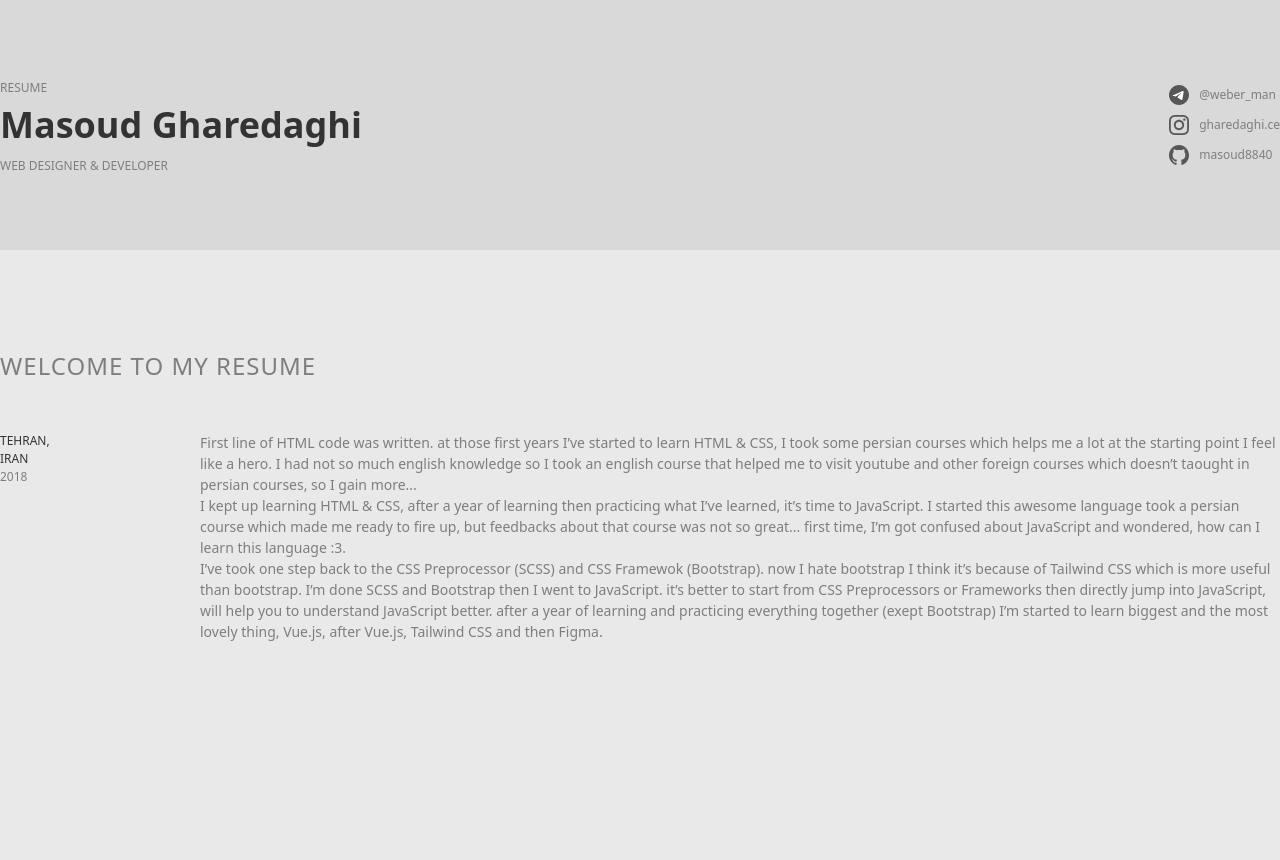
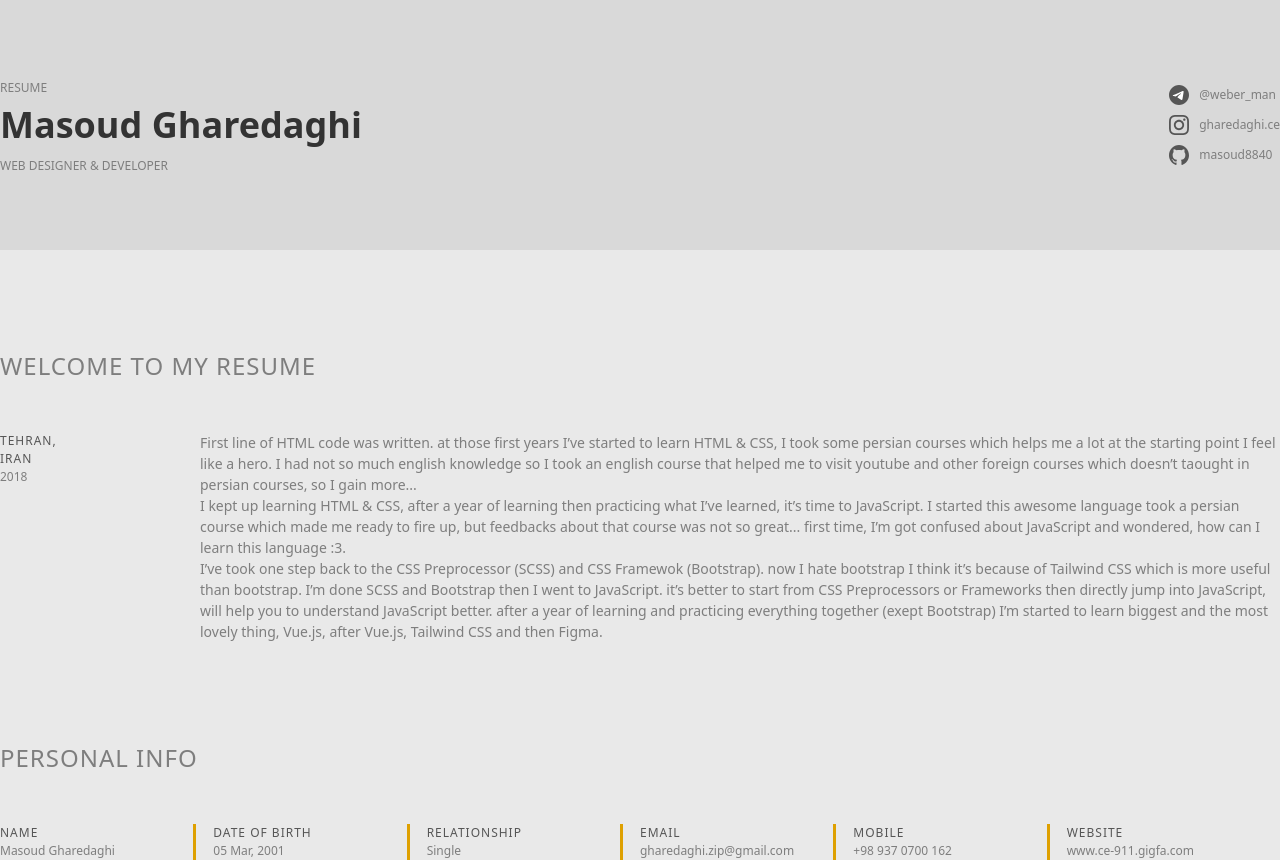
Before and after one commit to masoud8840/CV-Remake, a Vue app: page / in a window 1280 px wide. Before the commit the page ends 800 px from the top, so only its background shows below. Built offline with nearby package versions, Linux system fonts and the light colour scheme.

Commit message:
finish personal information

```diff
--- a/src/components/UI/InfoBadge.vue
+++ b/src/components/UI/InfoBadge.vue
@@ -3,7 +3,7 @@
     class="badge inline-flex w-[150px] flex-col relative after:w-[3px] after:h-full after:absolute after:-left-5 after:top-0 after:bg-gold"
   >
     <h5
-      class="badge-title font-medium text-xs text-text-dark leading-[18px] uppercase"
+      class="badge-title font-medium text-xs text-text-semidark tracking-[1px] leading-[18px] uppercase"
     >
       <slot name="title"></slot>
     </h5>
--- a/src/components/layout/TheBody.vue
+++ b/src/components/layout/TheBody.vue
@@ -39,9 +39,51 @@
         </p>
       </div>
     </section>
+
+    <!-- Personal Info -->
+    <section class="personal-info">
+      <h3
+        class="section-title font-medium text-2xl letter tracking-[1px] text-text-light mb-[50px]"
+      >
+        PERSONAL INFO
+      </h3>
+      <div class="grid grid-cols-6">
+        <info-badge v-for="info in personalInfo" :key="info">
+          <template #title>{{ info.title }}</template>
+          <template #description>{{ info.value }}</template>
+        </info-badge>
+      </div>
+    </section>
   </div>
 </template>
 
 <script setup>
+import { ref } from "vue";
 import InfoBadge from "../UI/InfoBadge.vue";
+const personalInfo = ref([
+  {
+    title: "name",
+    value: "Masoud Gharedaghi",
+  },
+  {
+    title: "Date Of Birth",
+    value: "05 Mar, 2001",
+  },
+  {
+    title: "Relationship",
+    value: "Single",
+  },
+  {
+    title: "Email",
+    value: "gharedaghi.zip@gmail.com",
+  },
+  {
+    title: "mobile",
+    value: "+98 937 0700 162",
+  },
+  {
+    title: "website",
+    value: "www.ce-911.gigfa.com",
+  },
+]);
 </script>
--- a/src/styles/Styles.css
+++ b/src/styles/Styles.css
@@ -743,6 +743,26 @@
   gap: 10px;
 }
 
+.gap-\[40px\] {
+  gap: 40px;
+}
+
+.gap-\[50px\] {
+  gap: 50px;
+}
+
+.gap-\[100px\] {
+  gap: 100px;
+}
+
+.gap-\[110px\] {
+  gap: 110px;
+}
+
+.gap-\[120px\] {
+  gap: 120px;
+}
+
 .space-y-\[100px\] > :not([hidden]) ~ :not([hidden]) {
   --tw-space-y-reverse: 0;
   margin-top: calc(100px * calc(1 - var(--tw-space-y-reverse)));
```
